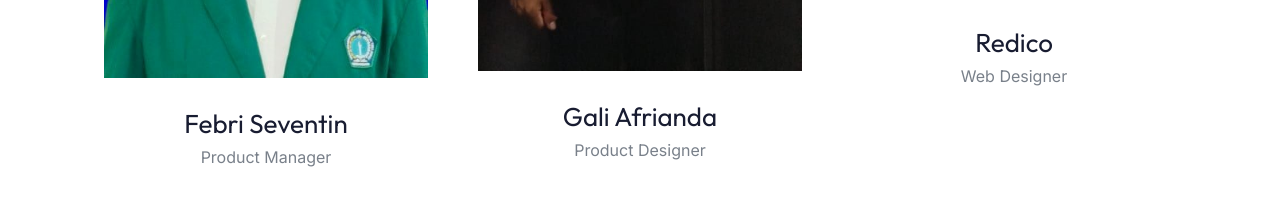
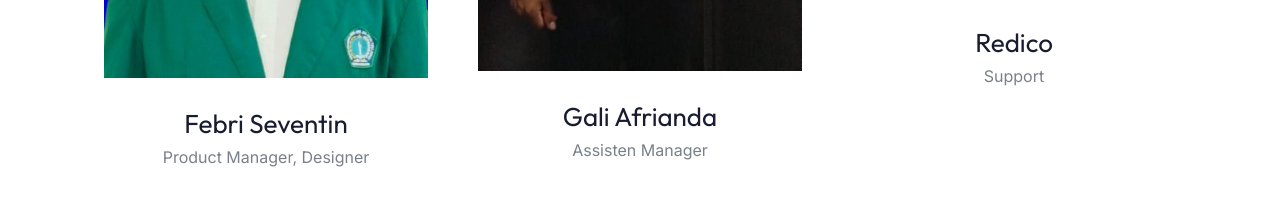
Before and after one commit to Zuxop/telkom, a plain HTML site: page index.html in a window 1280 px wide. Shown: the part 2526-2746 px from the top of the page. Drawn offline with Linux system fonts and the light colour scheme.

Commit message:
Update index.html

```diff
--- a/index.html
+++ b/index.html
@@ -274,7 +274,7 @@
               </div>
 
               <h4 class="yj go kk wm ob zb">Febri Seventin</h4>
-              <p>Product Manager</p>
+              <p>Product Manager, Designer</p>
             </div>
 
             <!-- Team Item -->
@@ -314,7 +314,7 @@
               </div>
 
               <h4 class="yj go kk wm ob zb">Gali Afrianda</h4>
-              <p>Product Designer</p>
+              <p>Assisten Manager</p>
             </div>
 
             <!-- Team Item -->
@@ -354,7 +354,7 @@
               </div>
 
               <h4 class="yj go kk wm ob zb">Redico</h4>
-              <p>Web Designer</p>
+              <p>Support</p>
             </div>
           </div>
         </div>
```
